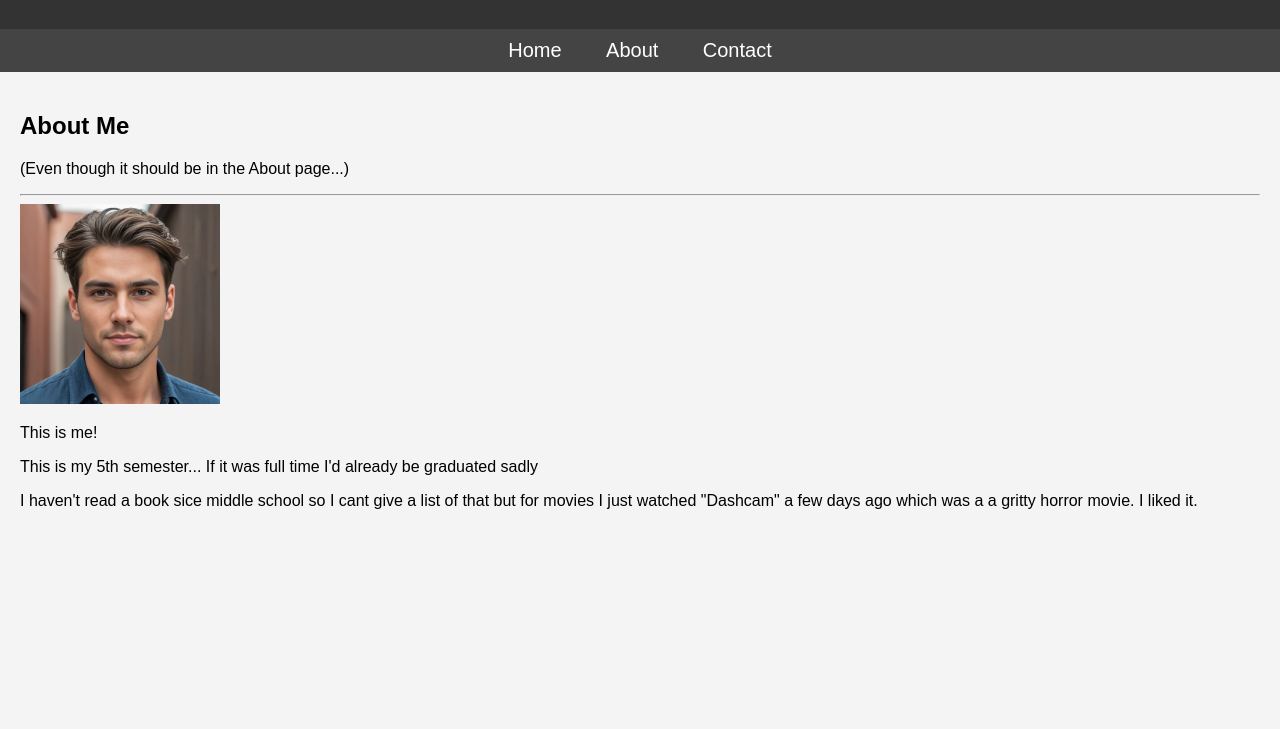
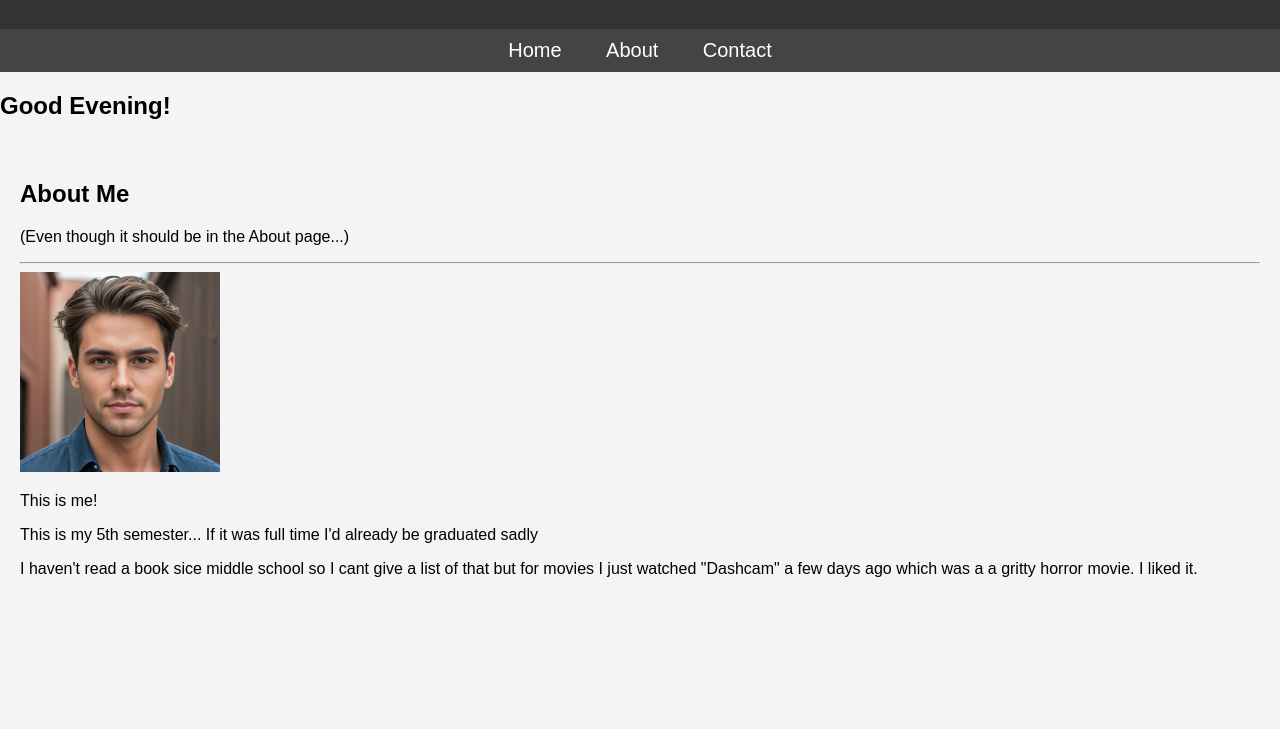
Before and after one commit to 500197548/500197548.github.io, a plain HTML site: page index.html in a window 1280 px wide. Shown: the part 71-800 px from the top of the page. Drawn offline with Linux system fonts and the light colour scheme.

Commit message:
Added Welcome div

```diff
--- a/index.html
+++ b/index.html
@@ -17,6 +17,10 @@
         <a href="#" id="about">About</a>
         <a href="#" id="contact">Contact</a>
     </nav>
+
+    <div class="welcome">
+        <h2></h2>
+    </div>
 
     <section>
         <div>
--- a/site.js
+++ b/site.js
@@ -23,3 +23,15 @@
 
 // const p = document.querySelector('section p')
 // p.addEventListener('click', test)
+
+const hours = new Date().getHours() // get the current hour
+
+const isMorning = hours >= 4 && hours < 12 // is it morning?
+const isAfternoon = hours >= 12 && hours < 17 // is it afternoon?
+const isEvening = hours >= 17 || hours < 4 // is it evening?
+
+const welcome = document.querySelector('.welcome h2')
+
+if (isMorning){welcome.textContent='Good Morning!'}
+if (isAfternoon){welcome.textContent='Good Afternoon!'}
+if (isEvening){welcome.textContent='Good Evening!'}
```
